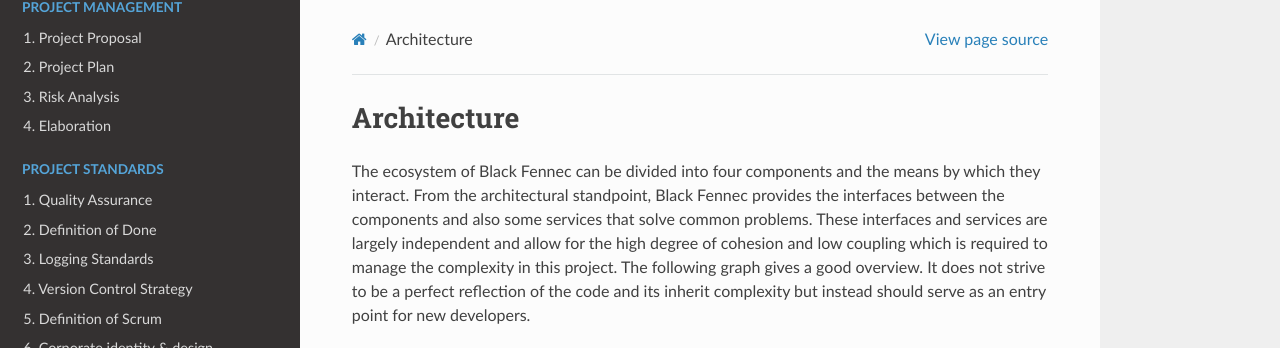
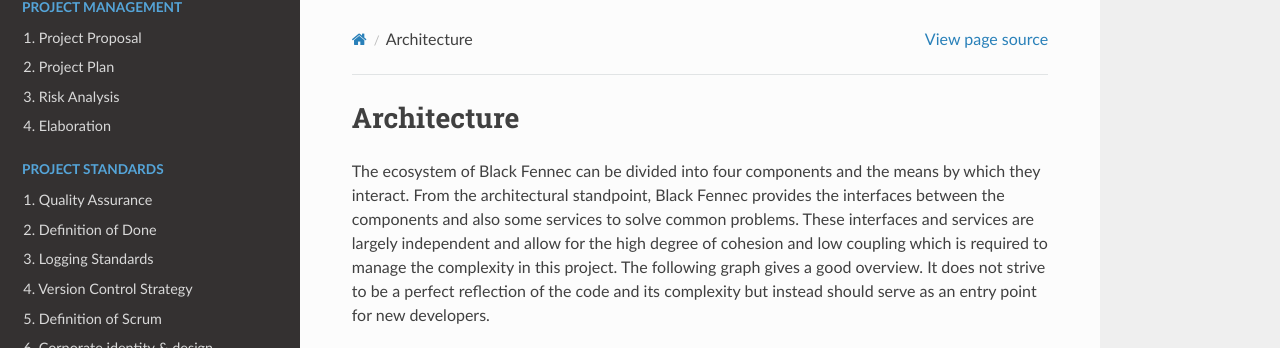
Before and after one commit to blackfennec-org/blackfennec, a Sphinx documentation site: the page built from docs/source/software_documentation/architecture/index.rst, in a window 1280 px wide and 900 px high, cut to the strip 0-348 px from the top of the window. Built offline with Sphinx 7.4.7 and the Read the Docs theme 2.0.0, drawn with Linux system fonts in a browser that asks for light colours; pages that are not in the unit, such as notebooks, are missing from menus.

Commit message:
small wording change in architecture documentation

```diff
--- a/docs/source/software_documentation/architecture/index.rst
+++ b/docs/source/software_documentation/architecture/index.rst
@@ -1,6 +1,6 @@
 Architecture
 ============
-The ecosystem of Black Fennec can be divided into four components and the means by which they interact. From the architectural standpoint, Black Fennec provides the interfaces between the components and also some services that solve common problems. These interfaces and services are largely independent and allow for the high degree of cohesion and low coupling which is required to manage the complexity in this project. The following graph gives a good overview. It does not strive to be a perfect reflection of the code and its inherit complexity but instead should serve as an entry point for new developers.
+The ecosystem of Black Fennec can be divided into four components and the means by which they interact. From the architectural standpoint, Black Fennec provides the interfaces between the components and also some services to solve common problems. These interfaces and services are largely independent and allow for the high degree of cohesion and low coupling which is required to manage the complexity in this project. The following graph gives a good overview. It does not strive to be a perfect reflection of the code and its complexity but instead should serve as an entry point for new developers.
 
 .. uml::
 
```
